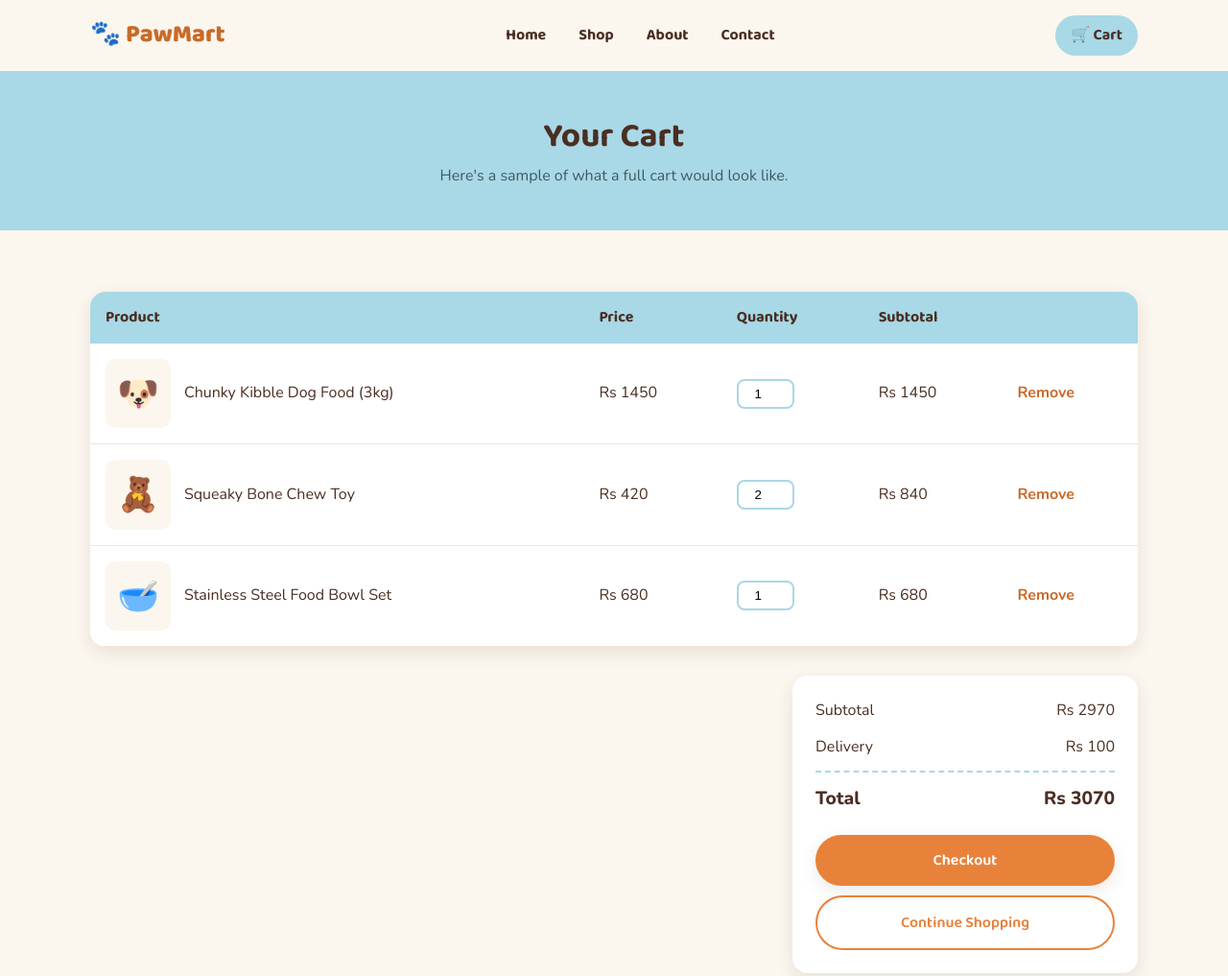
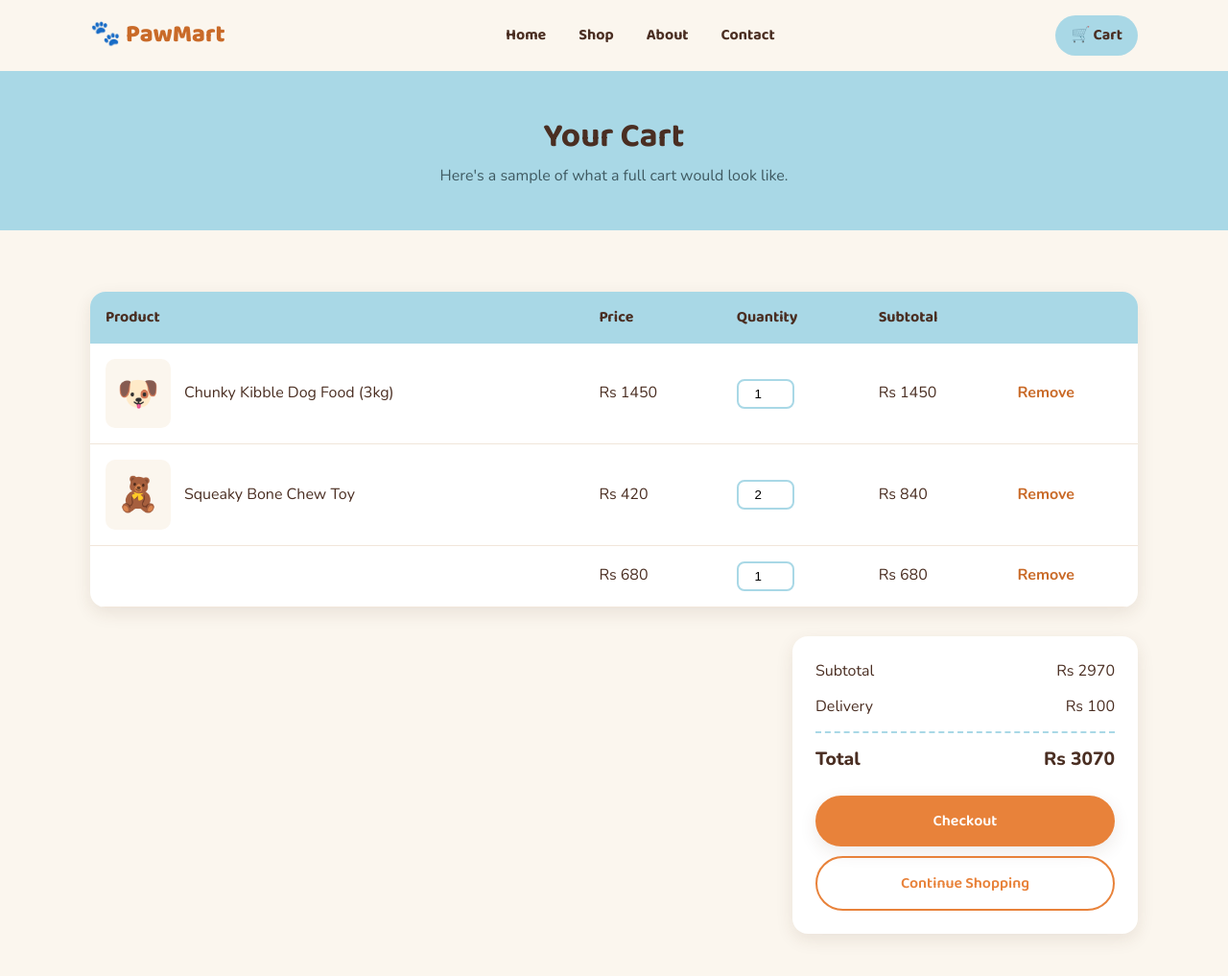
Before and after one commit to np01cp4a250183-ai/our-website-SNSA-, a plain HTML site: page cart.html in a window 1280 px wide. Shown: the top 1017 px of the page at 96% size. Drawn offline with nearby package versions, Linux system fonts and the light colour scheme.

Commit message:
Updated Project 16

```diff
--- a/cart.html
+++ b/cart.html
@@ -67,10 +67,7 @@
         </tr>
         <tr>
           <td>
-            <div class="cart-product">
-              <span class="cart-thumb">🥣</span>
-              <span>Stainless Steel Food Bowl Set</span>
-            </div>
+
           </td>
           <td>Rs 680</td>
           <td><input type="number" class="cart-qty" value="1" min="1"></td>
```
